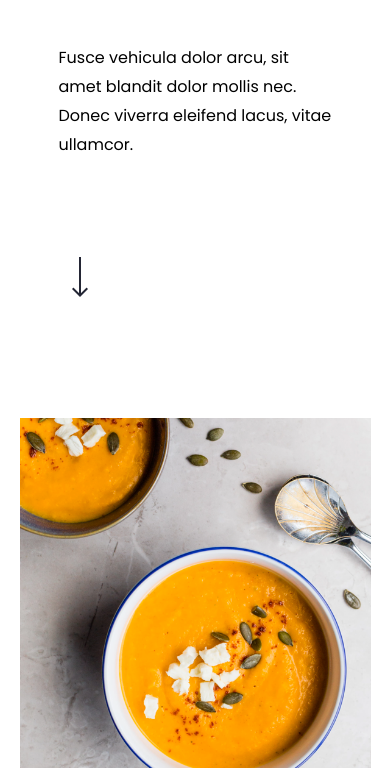
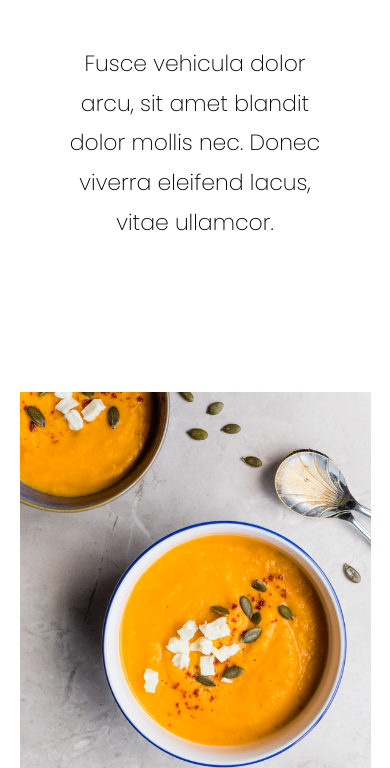
Before and after one commit to FBetulDemir/recipe_responsive_design, a plain HTML site: page index.html in a window 390 px wide. Shown: the part 332-1100 px from the top of the page. Drawn offline with nearby package versions, Linux system fonts and the light colour scheme; a web font is replaced by a local one.

Commit message:
Added media queries for different screen sizes

```diff
--- a/styles/index.css
+++ b/styles/index.css
@@ -29,14 +29,30 @@
     font-size: 70px;
     font-weight: 500;
 }
+.main-info p{
+    font-size: 22px;
+    font-weight: 200;
+}
 .arrow{
     margin-top: 30%;
 }
 img{
     margin: 5%;
 }
-@media screen and (max-width: 700px){
+@media screen and (max-width: 900px){
     .wrapper{
         flex-direction: column;
+        justify-content: center;
+    }
+    .arrow{
+        visibility: hidden;
+        margin: 0%;
+    }
+    .main-info{
+        text-align: center;
+        margin: 0 3%%;
+    }
+    img{
+        margin: 0% 5%;
     }
 }
```
